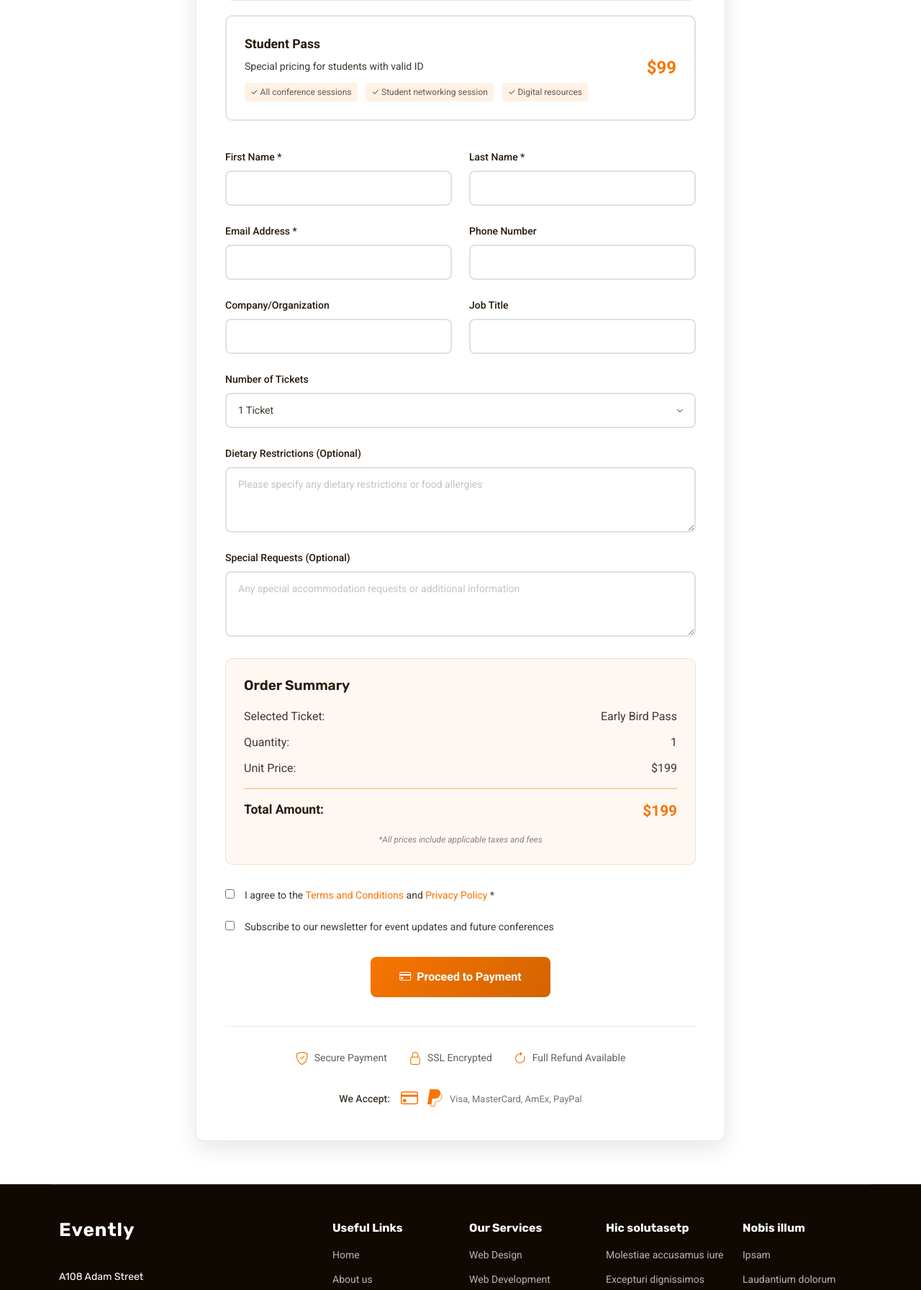
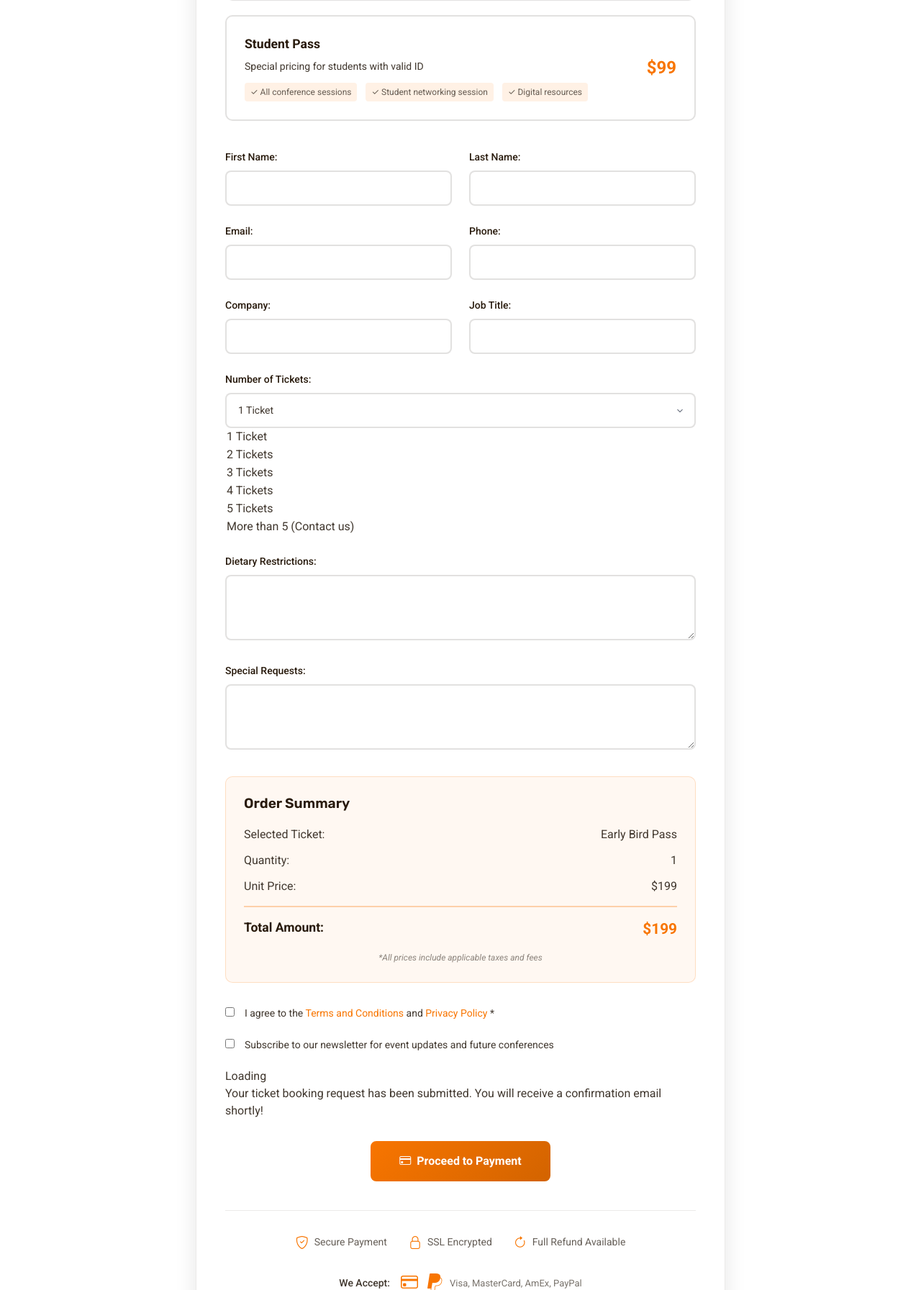
Before and after one commit to CHAFAI802/first-succes, a Django app: page /buy-tickets in a window 1280 px wide. Shown: the part 1201-2994 px from the top of the page at 72% size. Run offline with Django 5.2, Linux system fonts and the light colour scheme; tables that the repository leaves empty hold one stand-in row (values such as "Sample post"); some libraries are stand-ins or nearby versions.

Commit message:
adding utils and services to generate paiment gate and pdf confirmation send to supplier email

```diff
--- a/templates/pages/buy-tickets.html
+++ b/templates/pages/buy-tickets.html
@@ -1,25 +1,19 @@
 {% extends "base.html" %}
+
 {% load static %}
 {% include "parts/header.html" %}
-
 {% block content %}
-
-
-
-<body class="buy-tickets-page">
-
-
 
   <main class="main">
 
     <!-- Page Title -->
-    <div class="page-title dark-background" style="background-image: url('{% static "assets/img/events/showcase-9.webp"%}');">
+    <div class="page-title dark-background" style="background-image: url(assets/img/events/showcase-9.webp);">
       <div class="container position-relative">
         <h1>Buy Tickets</h1>
         <p>Esse dolorum voluptatum ullam est sint nemo et est ipsa porro placeat quibusdam quia assumenda numquam molestias.</p>
         <nav class="breadcrumbs">
           <ol>
-            <li><a href="{% url 'index'%}">Home</a></li>
+            <li><a href="index.html">Home</a></li>
             <li class="current">Buy Tickets</li>
           </ol>
         </nav>
@@ -124,9 +118,126 @@
                 </div>
               </div>
 
-              <form action="forms/buy-tickets.php" method="post" class="php-email-form ticket-form">
+              <form method="post" class="ticket-form">
+                {% csrf_token %}
+                <div class="row">
+                  <div class="col-md-6">
+                    <div class="form-group">
+                      {{form.first_name.label_tag}}
+                      {{form.first_name}}
+                      {{form.first_name.errors}}
+                    </div>
+                  </div>
+                  <div class="col-md-6">
+                    <div class="form-group">
+                      {{form.last_name.label_tag}}
+                      {{form.last_name}}
+                      {{form.last_name.errors}}
+                    </div>
+                  </div>
+                </div>
 
-                {% include "parts/buyingticket.html" %}
+                <div class="row">
+                  <div class="col-md-6">
+                    <div class="form-group">
+                      {{form.email.label_tag}}
+                      {{form.email}}
+                      {{form.email.errors}}
+                    </div>
+                  </div>
+                  <div class="col-md-6">
+                    <div class="form-group">
+                      {{form.phone.label_tag}}
+                      {{form.phone}}
+                      {{form.phone.errors}}
+
+                    </div>
+                  </div>
+                </div>
+
+                <div class="row">
+                  <div class="col-md-6">
+                    <div class="form-group">
+                      {{form.company.label_tag}}
+                      {{form.company}}
+                      {{form.company.errors}}
+                    </div>
+                  </div>
+                  <div class="col-md-6">
+                    <div class="form-group">
+                      {{form.job_title.label_tag}}
+                      {{form.job_title}}
+                      {{form.job_title.errors}}
+                    </div>
+                  </div>
+                </div>
+
+                <div class="form-group">
+                  {{form.quantity.label_tag}}
+                  {{form.quantity}}
+                  {{form.quantity.errors}}
+                    <option value="1">1 Ticket</option>
+                    <option value="2">2 Tickets</option>
+                    <option value="3">3 Tickets</option>
+                    <option value="4">4 Tickets</option>
+                    <option value="5">5 Tickets</option>
+                    <option value="more">More than 5 (Contact us)</option>
+                  </select>
+                </div>
+
+                <div class="form-group">
+                  {{form.dietary.label_tag}}
+                  {{form.dietary}}
+                  {{form.dietary.errors}}
+                </div>
+
+                <div class="form-group">
+                  {{form.special_requests.label_tag}}
+                  {{form.special_requests}}
+                  {{form.special_requests.errors}}
+                </div>
+
+                <div class="pricing-summary">
+                  <h5>Order Summary</h5>
+                  <div class="summary-row">
+                    <span>Selected Ticket:</span>
+                    <span class="ticket-name-display">Early Bird Pass</span>
+                  </div>
+                  <div class="summary-row">
+                    <span>Quantity:</span>
+                    <span class="quantity-display">1</span>
+                  </div>
+                  <div class="summary-row">
+                    <span>Unit Price:</span>
+                    <span class="unit-price-display">$199</span>
+                  </div>
+                  <div class="summary-row total">
+                    <span>Total Amount:</span>
+                    <span class="total-price">$199</span>
+                  </div>
+                  <div class="tax-note">*All prices include applicable taxes and fees</div>
+                </div>
+
+                <div class="terms-checkbox">
+                  <input type="checkbox" id="terms" name="terms" required="">
+                  <label for="terms">I agree to the <a href="#" target="_blank">Terms and Conditions</a> and <a href="#" target="_blank">Privacy Policy</a> *</label>
+                </div>
+
+                <div class="newsletter-checkbox">
+                  <input type="checkbox" id="newsletter" name="newsletter">
+                  <label for="newsletter">Subscribe to our newsletter for event updates and future conferences</label>
+                </div>
+
+                <div class="loading">Loading</div>
+                <div class="error-message"></div>
+                <div class="sent-message">Your ticket booking request has been submitted. You will receive a confirmation email shortly!</div>
+
+                <div class="form-submit">
+                  <button type="submit" class="btn-submit">
+                    <i class="bi bi-credit-card me-2"></i>
+                    Proceed to Payment
+                  </button>
+                </div>
 
               </form>
 
@@ -166,6 +277,5 @@
 
   </main>
 
-
-</body>
-{% endblock %}content
+ {% endblock content %}
+ {% include "parts/footer.html" %}
--- a/templates/parts/buyingticket.html
+++ /dev/null
@@ -1,109 +0,0 @@
-<div class="row">
-                  <div class="col-md-6">
-                    <div class="form-group">
-                      <label for="first_name">First Name *</label>
-                      <input type="text" name="first_name" id="first_name" class="form-control" required="">
-                    </div>
-                  </div>
-                  <div class="col-md-6">
-                    <div class="form-group">
-                      <label for="last_name">Last Name *</label>
-                      <input type="text" name="last_name" id="last_name" class="form-control" required="">
-                    </div>
-                  </div>
-                </div>
-
-
-                <div class="row">
-                  <div class="col-md-6">
-                    <div class="form-group">
-                      <label for="email">Email Address *</label>
-                      <input type="email" name="email" id="email" class="form-control" required="">
-                    </div>
-                  </div>
-                  <div class="col-md-6">
-                    <div class="form-group">
-                      <label for="phone">Phone Number</label>
-                      <input type="tel" name="phone" id="phone" class="form-control">
-                    </div>
-                  </div>
-                </div>
-
-                <div class="row">
-                  <div class="col-md-6">
-                    <div class="form-group">
-                      <label for="company">Company/Organization</label>
-                      <input type="text" name="company" id="company" class="form-control">
-                    </div>
-                  </div>
-                  <div class="col-md-6">
-                    <div class="form-group">
-                      <label for="job_title">Job Title</label>
-                      <input type="text" name="job_title" id="job_title" class="form-control">
-                    </div>
-                  </div>
-                </div>
-
-                <div class="form-group">
-                  <label for="quantity">Number of Tickets</label>
-                  <select name="quantity" id="quantity" class="form-control" required="">
-                    <option value="1">1 Ticket</option>
-                    <option value="2">2 Tickets</option>
-                    <option value="3">3 Tickets</option>
-                    <option value="4">4 Tickets</option>
-                    <option value="5">5 Tickets</option>
-                    <option value="more">More than 5 (Contact us)</option>
-                  </select>
-                </div>
-
-                <div class="form-group">
-                  <label for="dietary">Dietary Restrictions (Optional)</label>
-                  <textarea name="dietary" id="dietary" rows="3" class="form-control" placeholder="Please specify any dietary restrictions or food allergies"></textarea>
-                </div>
-
-                <div class="form-group">
-                  <label for="special_requests">Special Requests (Optional)</label>
-                  <textarea name="special_requests" id="special_requests" rows="3" class="form-control" placeholder="Any special accommodation requests or additional information"></textarea>
-                </div>
-
-                <div class="pricing-summary">
-                  <h5>Order Summary</h5>
-                  <div class="summary-row">
-                    <span>Selected Ticket:</span>
-                    <span class="ticket-name-display">Early Bird Pass</span>
-                  </div>
-                  <div class="summary-row">
-                    <span>Quantity:</span>
-                    <span class="quantity-display">1</span>
-                  </div>
-                  <div class="summary-row">
-                    <span>Unit Price:</span>
-                    <span class="unit-price-display">$199</span>
-                  </div>
-                  <div class="summary-row total">
-                    <span>Total Amount:</span>
-                    <span class="total-price">$199</span>
-                  </div>
-                  <div class="tax-note">*All prices include applicable taxes and fees</div>
-                </div>
-
-                <div class="terms-checkbox">
-                  <input type="checkbox" id="terms" name="terms" required="">
-                  <label for="terms">I agree to the <a href="#" target="_blank">Terms and Conditions</a> and <a href="#" target="_blank">Privacy Policy</a> *</label>
-                </div>
-
-                <div class="newsletter-checkbox">
-                  <input type="checkbox" id="newsletter" name="newsletter">
-                  <label for="newsletter">Subscribe to our newsletter for event updates and future conferences</label>
-                </div>
-
-                <div class="loading">Loading</div>
-                <div class="error-message"></div>
-                <div class="sent-message">Your ticket booking request has been submitted. You will receive a confirmation email shortly!</div>
-
-                <div class="form-submit">
-                  <button type="submit" class="btn-submit">
-                    <i class="bi bi-credit-card me-2"></i>
-                    Proceed to Payment
-                  </button>
-                </div>
--- /dev/null
+++ b/test/forms.py
@@ -0,0 +1,44 @@
+from django import forms
+
+
+TICKET_CHOICES = [
+    ("early-bird", "Early Bird Pass"),
+    ("standard", "Standard Pass"),
+    ("vip", "VIP Pass"),
+    ("student", "Student Pass"),
+]
+
+QUANTITY_CHOICES = [
+    ("1", "1 Ticket"),
+    ("2", "2 Tickets"),
+    ("3", "3 Tickets"),
+    ("4", "4 Tickets"),
+    ("5", "5 Tickets"),
+    ("more", "More than 5 (Contact us)"),
+]
+
+class TicketForm(forms.Form):
+    ticket_type = forms.ChoiceField(
+        choices=TICKET_CHOICES,
+        widget=forms.RadioSelect,
+        label="Ticket Type"
+    )
+    first_name = forms.CharField(max_length=100, label="First Name")
+    last_name = forms.CharField(max_length=100, label="Last Name")
+    email = forms.EmailField(label="Email")
+    phone = forms.CharField(max_length=20, label="Phone")
+    company = forms.CharField(max_length=150, label="Company")
+    job_title = forms.CharField(max_length=150, label="Job Title")
+    quantity = forms.ChoiceField(choices=QUANTITY_CHOICES, label="Number of Tickets")
+    dietary = forms.CharField(
+        widget=forms.Textarea(attrs={"rows": 3}),
+        required=False,
+        label="Dietary Restrictions"
+    )
+    special_requests = forms.CharField(
+        widget=forms.Textarea(attrs={"rows": 3}),
+        required=False,
+        label="Special Requests"
+    )
+    terms = forms.BooleanField(label="Agree to Terms and Conditions")
+    newsletter = forms.BooleanField(required=False, label="Subscribe to newsletter")
--- a/test/urls.py
+++ b/test/urls.py
@@ -18,5 +18,6 @@ urlpatterns = [
     path('privacy',views.get_privacy,name='privacy'),
     path('404',views.get_four_o_four,name='404'),
     path('contact',views.get_contact,name='contact'),
+    path('receipt/<int:ticket_id>',views.download_receipt,name='download-receipt')
 
 ]+static(settings.MEDIA_URL,document_root = settings.MEDIA_ROOT)
--- a/test/views.py
+++ b/test/views.py
@@ -1,5 +1,13 @@
-from django.shortcuts import render,get_object_or_404
-from .models import Speaker,SpeakerDetails,Session
+from django.shortcuts import render,get_object_or_404,redirect
+from .models import Speaker,SpeakerDetails,Session,Ticket
+from .forms import TicketForm
+from django.core.mail import send_mail
+from django.conf import settings
+from test.utils.file_handlers import handle_uploaded_file,generate_receipt_pdf
+from test.services.paiment import traiter_paiement
+from django.http import FileResponse
+
+
 # Create your views here.
 
 
@@ -35,16 +43,53 @@ def get_speakers_details(request, speaker_id):
     return render(request, 'pages/speaker-detail.html', context)
 
 
+def get_tickets(request):
+    return render(request,'pages/tickets.html')
 
 
 
 
-
-def get_tickets(request):
-    return render (request ,'pages/tickets.html')
+#def get_tickets(request):
+    #return render (request ,'pages/tickets.html')
 
 def get_buy_tickets(request):
-    return render (request ,'pages/buy-tickets.html')
+    if request.method == 'POST':
+        form = TicketForm(request.POST, request.FILES)
+        if form.is_valid():
+            # 1. Extraction des données
+            email = form.cleaned_data['email']
+            first_name = form.cleaned_data['first_name']
+            ticket_type = form.cleaned_data.get('ticket_type', 'standard')
+
+            # 2. Création / enregistrement du ticket en base
+            ticket = form.save(commit=False)  # On ne sauvegarde pas tout de suite
+            ticket.save()  # Maintenant on a ticket.id
+
+            # 3. Gestion du paiement ou de l'upload du reçu
+            recu = request.FILES.get('recu')
+            if recu:
+                handle_uploaded_file(recu)
+            else:
+                success = traiter_paiement(form.cleaned_data)
+                if not success:
+                    form.add_error(None, "Échec du paiement.")
+                    return render(request, 'pages/buy-tickets.html', {'form': form})
+
+            # 4. Envoi de l’email de confirmation
+            send_mail(
+                subject="Confirmation de votre ticket",
+                message=f"Bonjour {first_name},\n\nVotre inscription a été reçue pour le ticket : {ticket_type}.",
+                from_email=settings.DEFAULT_FROM_EMAIL,
+                recipient_list=[email],
+                fail_silently=False,
+            )
+
+            # 5. Redirection vers le téléchargement du PDF
+            return redirect('download-receipt', ticket_id=ticket.id)
+
+    else:
+        form = TicketForm()
+    return render(request, 'pages/buy-tickets.html', {'form': form})
 
 def get_gallery(request):
     return render (request ,'pages/gallery.html')
@@ -60,3 +105,9 @@ def get_four_o_four(request):
 
 def get_contact(request):
     return render (request ,'pages/contact.html')
+
+
+def download_receipt(request, ticket_id):
+    ticket = get_object_or_404(Ticket, id=ticket_id)
+    pdf_buffer = generate_receipt_pdf(ticket)
+    return FileResponse(pdf_buffer, as_attachment=True, filename="recu_paiement.pdf")
```
Also changed, not shown: project/settings.py (+10 -0 lines), templates/pages/about.html (+1 -15 lines), templates/pages/tickets.html (+0 -7 lines), test/admin.py (+3 -1 lines), test/models.py (+13 -0 lines), test/services/paiment.py (added, +5 -0 lines), test/utils/file_handlers.py (added, +61 -0 lines), templates/pages/thanks.html (added), 1 other file.
